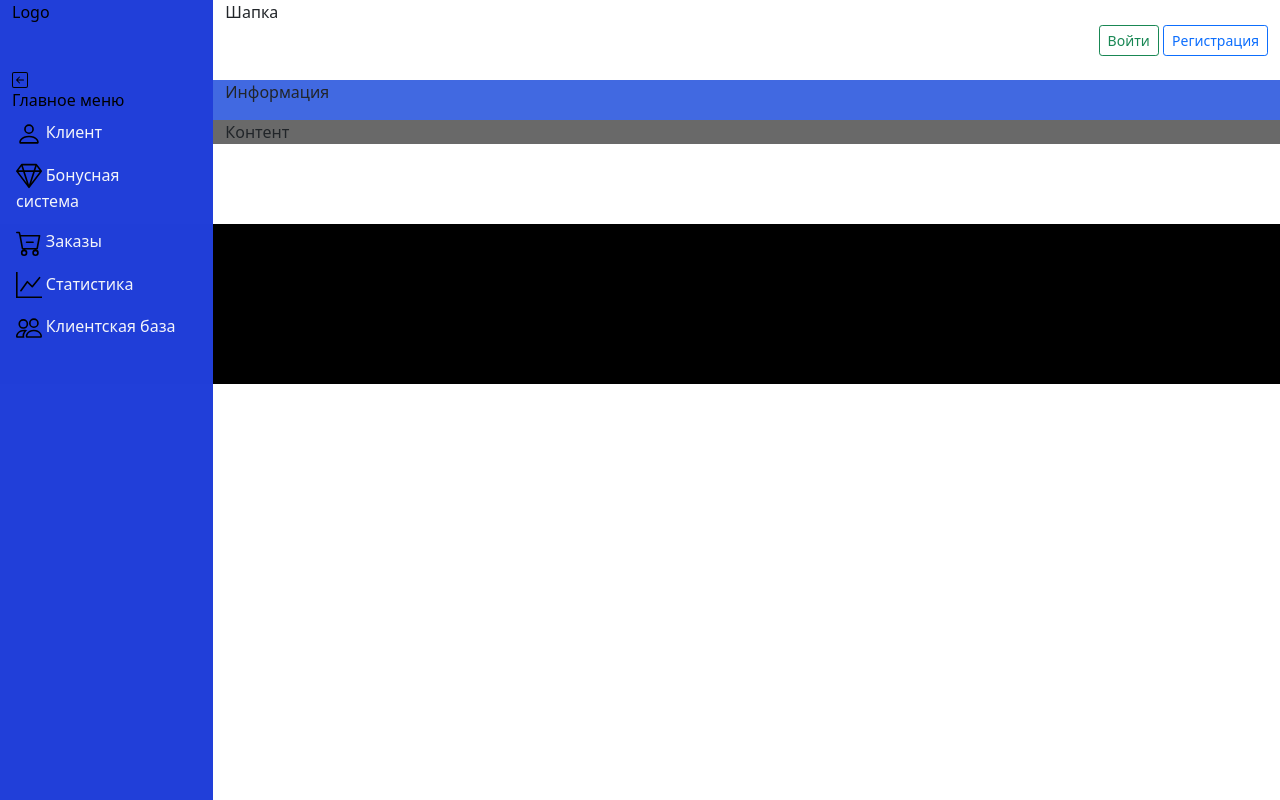
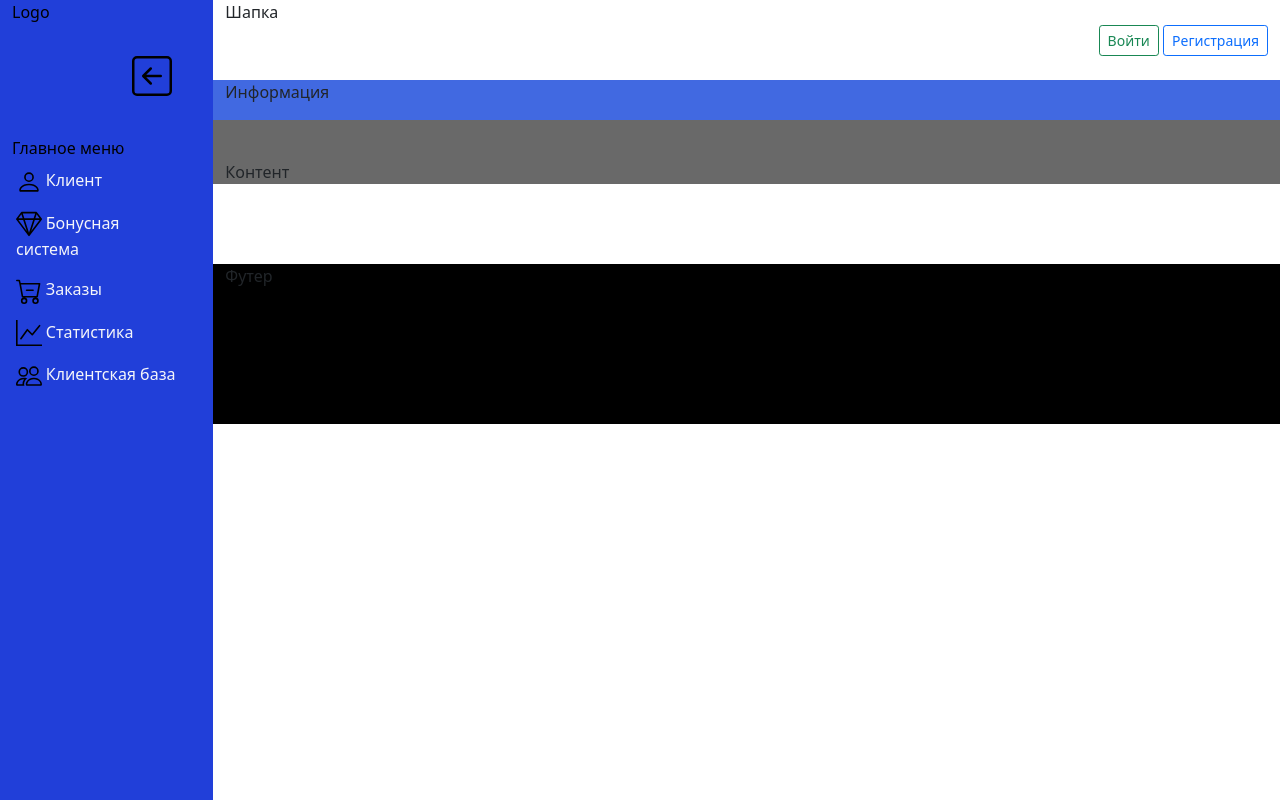
Before and after one commit to aza72/online_store, a Django app: page /test/ in a window 1280 px wide. Run offline with Django 4.2, Linux system fonts and the light colour scheme.

Commit message:
table scrol work

```diff
--- a/crm_client/static/crm_client/css/styles.css
+++ b/crm_client/static/crm_client/css/styles.css
@@ -35,6 +35,7 @@ background-color:white;
     background-color:dimgray;
     /*height: 85vh;*/
     /*height: 100%;*/
+    padding-top: 5vh;
 
 }
 .message{
@@ -77,17 +78,23 @@ a.item-menu img{
     display: none;
 
 }
-.close{
-    margin-left: 15vh;
-    /*margin-bottom: 5vh;*/
-    /*margin-top: -2vh;*/
-    color: white;
+
+
+.img-close {
+    content: url("../img/arrow-right-square.svg");
+    /*margin-left: 15vh;*/
+    margin-bottom: 5vh;
+    margin-top: -2vh;
     width: 5vh;
 }
-.img-close {
-display: block;
+#hide img {
+margin-left: 15vh;
+    margin-bottom: 5vh;
+    margin-top: -2vh;
+    width: 5vh;
+
 }
 
-.img-open {
-    display: none;
+.table{
+    max-width:100% !important ;
 }
--- a/crm_client/tables.py
+++ b/crm_client/tables.py
@@ -24,7 +24,7 @@ class Crm_client_Table(tables.Table):
     data_create = tables.Column( default='Нет информации',verbose_name='Время создания')
 
     class Meta:
-        attrs = {"class": "table  table-bordered border-dark  table-secondary table-striped table-hover ", "tr": "table-danger"}
+        attrs = {"class": "table  table-bordered border-dark  table-secondary table-striped table-hover  ", }
         model = Crm_client
         template_name = 'django_tables2/bootstrap5.html'
         sequence = ("id", "chek", "name", "surname", "patronymic", "car",
--- a/crm_client/templates/crm_client/base.html
+++ b/crm_client/templates/crm_client/base.html
@@ -20,9 +20,7 @@
 
                 <div class="logo">Logo</div>
                     <div id="hide" >
-                        <img class="img-open " src="{% static 'crm_client/img/arrow-right-square.svg' %}" >
-
-                        <img class="img-close" src="{% static 'crm_client/img/arrow-left-square.svg' %}" >
+                        <img  src="{% static 'crm_client/img/arrow-left-square.svg' %}" >
                     </div>
                 {% block menu %}
                     Главное меню
@@ -66,7 +64,7 @@
 
 
                <div class="row ">   <!--4 строка--!>
-                  <div class="col footer" >
+                  <div class="col-10 offset-2 footer" >
 
                       {% block footer %}
                     Футер
@@ -84,17 +82,23 @@
 </html>
 
 <script>
-document.querySelector("#in").onclick= function(){
-    let menu = document.querySelector(".navigation");
+document.querySelector("#hide").onclick= function(){
+let menu = document.querySelector(".navigation");
     menu.classList.toggle("hide");
     menu.classList.toggle("col-1");
     menu.classList.toggle("col-2");
-    let container = document.querySelector(".cont");
+let container = document.querySelector(".cont");
     container.classList.toggle("offset-1");
     container.classList.toggle("offset-2");
     container.classList.toggle("col-11");
-let open = document.querySelector("#hide>close");
-{#open.classList.toggle("close");#}
-open.classList.toggle("img-open");
+let footer = document.querySelector(".footer");
+    footer.classList.toggle("offset-1");
+    footer.classList.toggle("offset-2");
+    footer.classList.toggle("col-11");
+let open = document.querySelector("#hide");
+    open.classList.toggle("img-close");
 }
+
+
+
 </script>
```
Also changed, not shown: crm_client/templates/crm_client/client_base.html (+10 -10 lines).
